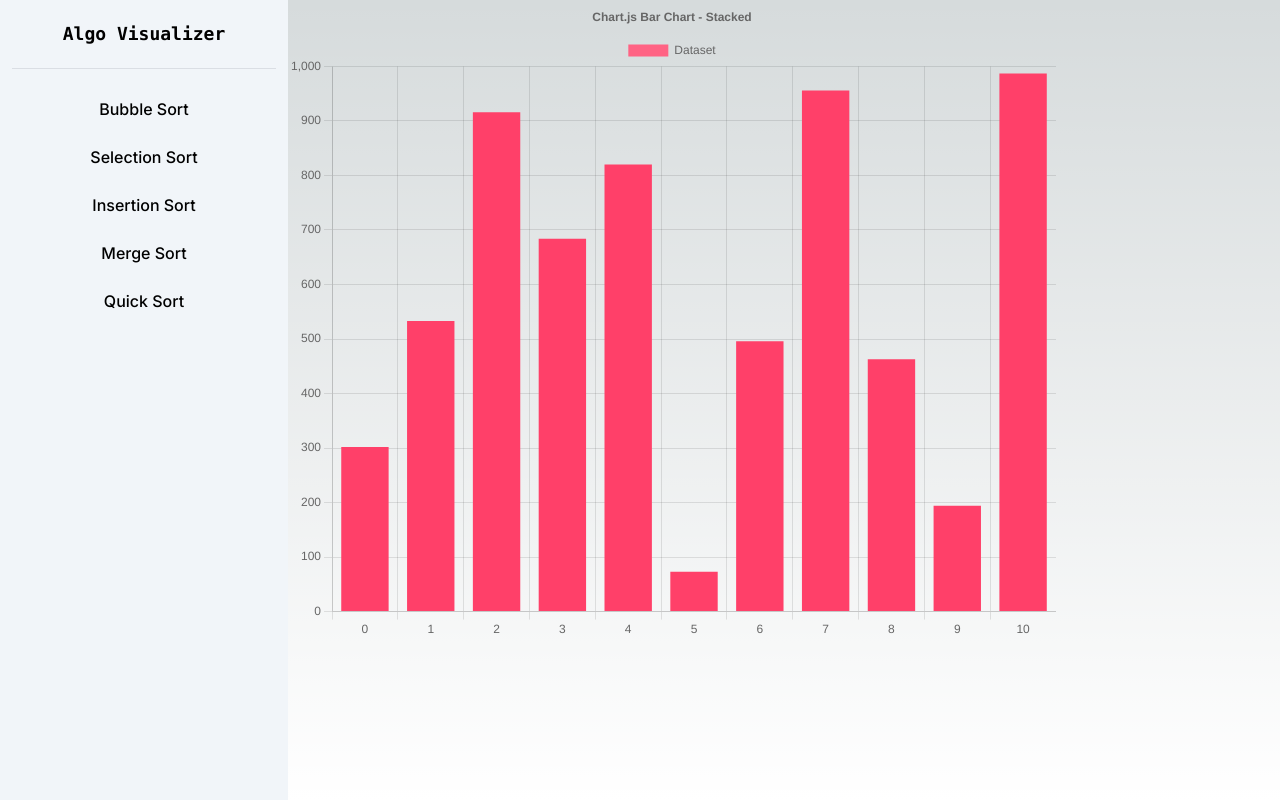
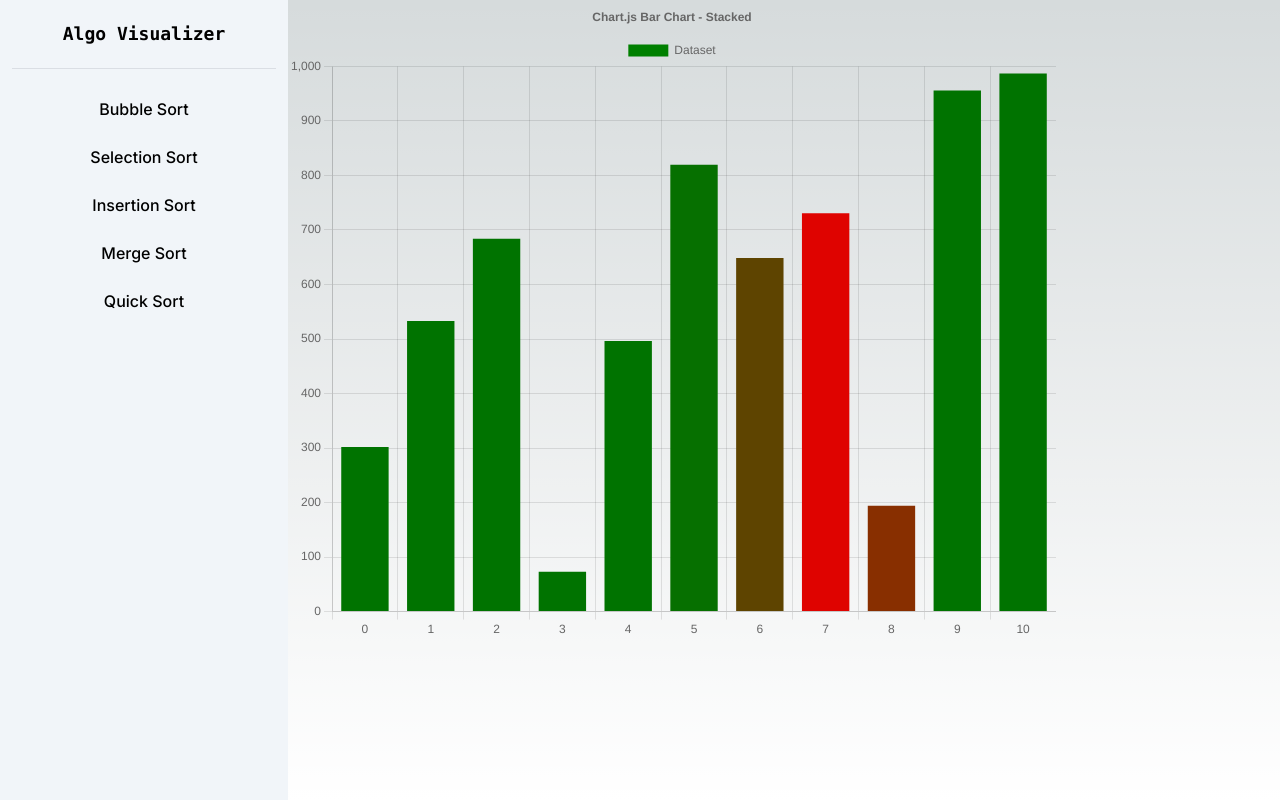
Before and after one commit to Adem-Bouatay/Algo-visualizer, a Next.js app: page / in a window 1280 px wide. Built offline with nearby package versions, Linux system fonts and the light colour scheme.

Commit message:
added cursor for the bubble sort

```diff
--- a/src/app/page.js
+++ b/src/app/page.js
@@ -48,44 +48,69 @@ const sleep = (ms) => {
 };
 
 const App = () => {
+  const [cursor, setCursor] = useState([0, 1]);
+  const [sortedData, setSortedData] = useState(
+    labels.map(() => faker.number.int({ min: 0, max: 1000 }))
+  );
+
+  const cursorColor = (context) => {
+    const index = context.dataIndex;
+    return cursor.includes(index) ? "red" : "green";
+  };
+
   const [data, setData] = useState({
     labels,
     datasets: [
       {
         label: "Dataset",
-        data: labels.map(() => faker.number.int({ min: 0, max: 1000 })),
-        backgroundColor: "rgb(255, 99, 132)",
+        data: sortedData,
+        backgroundColor: cursorColor,
       },
     ],
   });
 
   useEffect(() => {
-    const sortDataWithDelay = async () => {
-      const array = [...data.datasets[0].data];
+    const bubbleSort = async () => {
+      const array = [...sortedData];
       let change = true;
       while (change) {
         change = false;
         for (let i = 0; i < array.length - 1; i++) {
-          await sleep(500);
+          setCursor([i, i + 1]);
+          await sleep(200);
           if (array[i] > array[i + 1]) {
             const temp = array[i];
             array[i] = array[i + 1];
             array[i + 1] = temp;
             change = true;
-            setData((prevData) => ({
-              ...prevData,
-              datasets: prevData.datasets.map((dataset) => ({
-                ...dataset,
-                data: [...array],
-              })),
-            }));
+            setSortedData([...array]);
           }
         }
       }
+      setCursor([]);
     };
+    bubbleSort();
+  }, []);
 
-    sortDataWithDelay();
-  }, []);
+  useEffect(() => {
+    setData((prevData) => ({
+      ...prevData,
+      datasets: prevData.datasets.map((dataset) => ({
+        ...dataset,
+        data: sortedData,
+      })),
+    }));
+  }, [sortedData]);
+
+  useEffect(() => {
+    setData((prevData) => ({
+      ...prevData,
+      datasets: prevData.datasets.map((dataset) => ({
+        ...dataset,
+        backgroundColor: cursorColor,
+      })),
+    }));
+  }, [cursor]);
 
   return (
     <>
```
